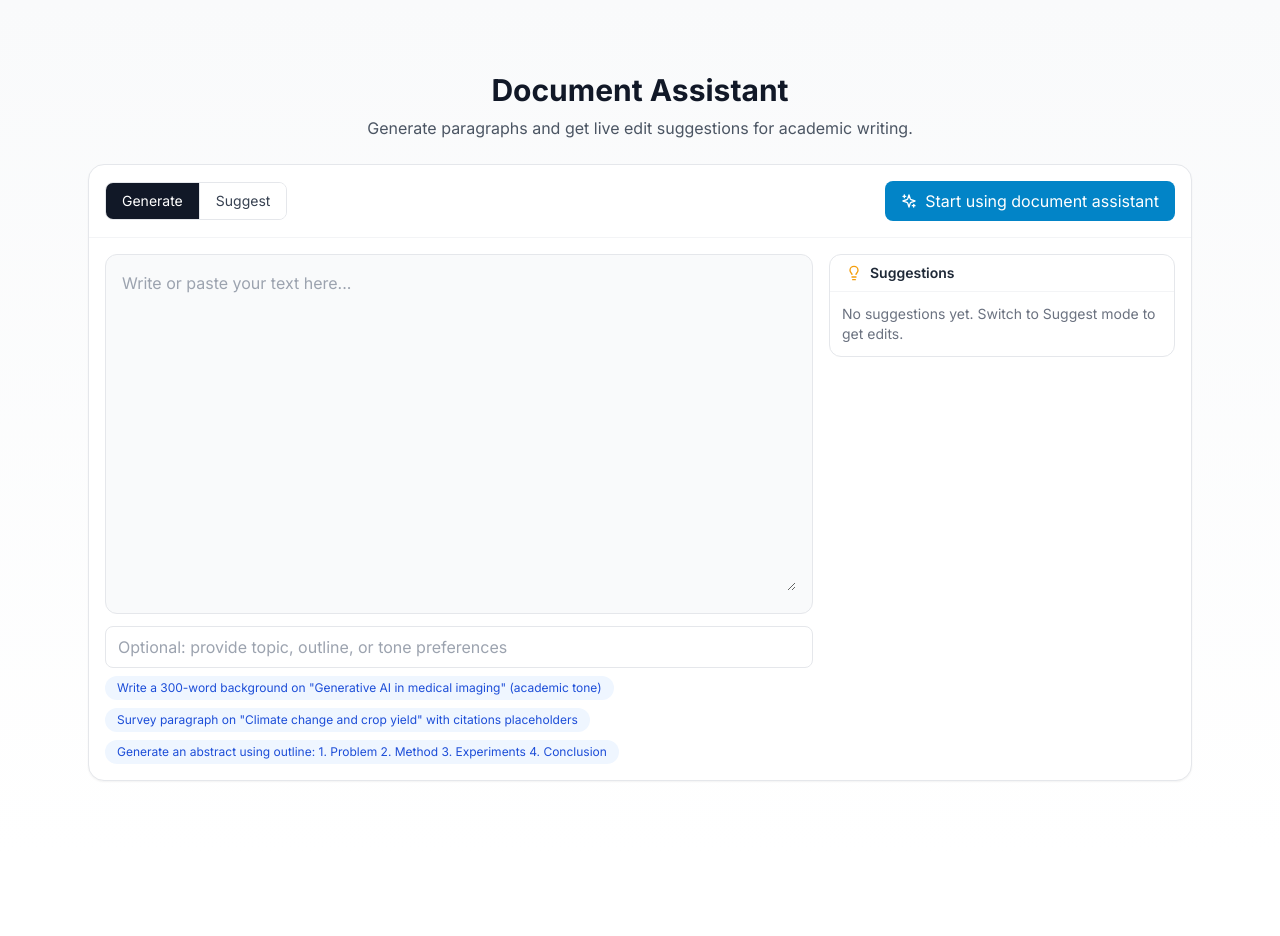
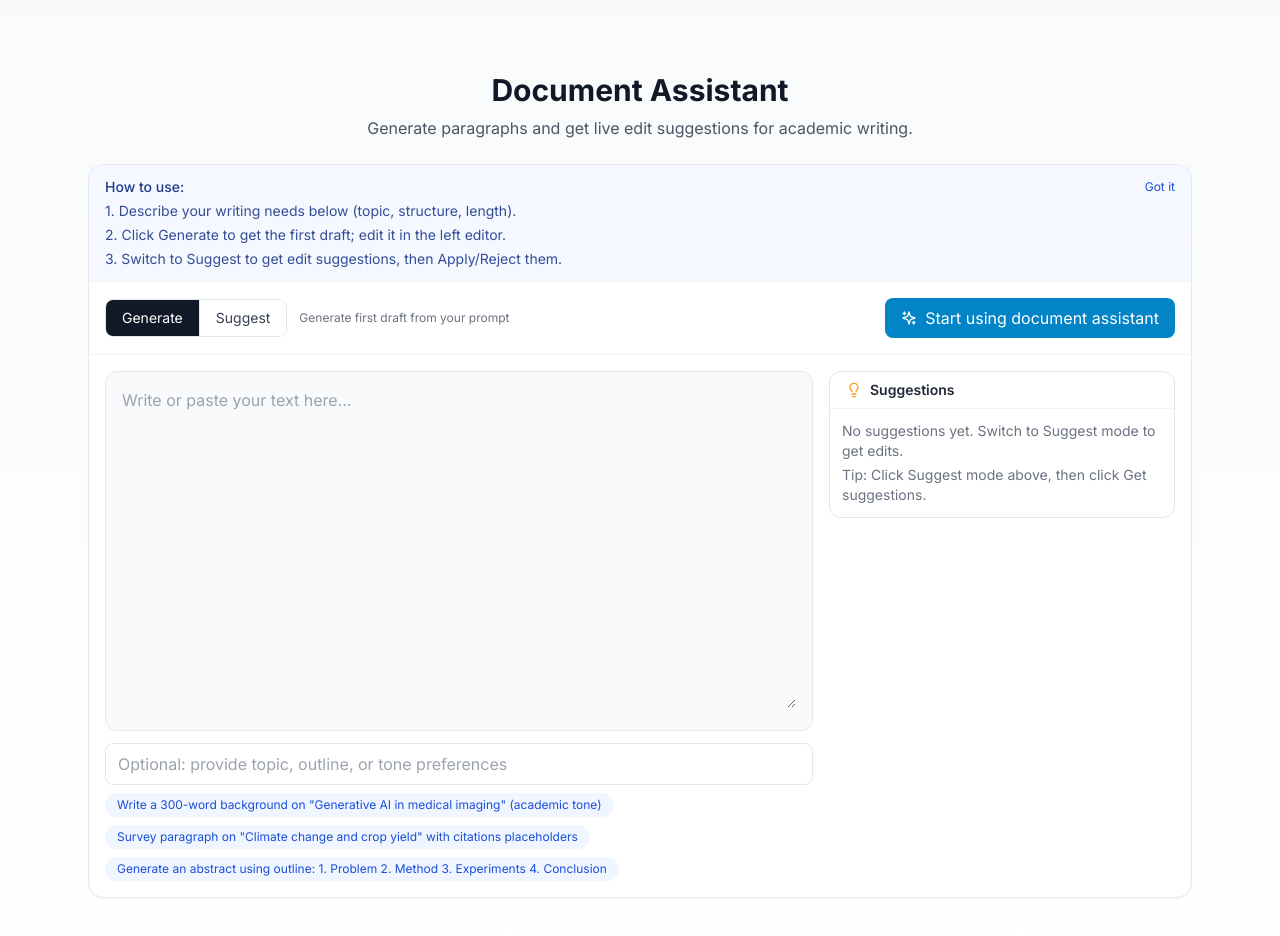
Before and after one commit to Mercury-nju/Citea, a Next.js app: page /document-assistant in a window 1280 px wide. Shown: the top 936 px of the page. Before the commit the page ends 853 px from the top, so only its background shows below. Built offline with nearby package versions, Linux system fonts and the light colour scheme.

Commit message:
ux(document-assistant): onboarding helper, mode descriptions, clearer empty states

```diff
--- a/components/DocumentAssistant.tsx
+++ b/components/DocumentAssistant.tsx
@@ -22,6 +22,7 @@ export default function DocumentAssistant() {
   const [error, setError] = useState('')
   const [suggestions, setSuggestions] = useState<Suggestion[]>([])
   const [feedback, setFeedback] = useState<{grammar?: string; logic?: string; clarity?: string; overall?: string}>({})
+  const [showHelp, setShowHelp] = useState(true)
   const examplePrompts = useMemo(() => (
     language === 'zh'
       ? [
@@ -209,6 +210,18 @@ export default function DocumentAssistant() {
       </div>
 
       <div className="bg-white rounded-2xl border border-gray-200 shadow-sm">
+        {/* Onboarding helper */}
+        {showHelp && (
+          <div className="px-4 py-3 border-b border-gray-100 bg-blue-50/60 flex flex-col gap-1 text-sm">
+            <div className="flex items-center justify-between">
+              <p className="font-medium text-blue-900">{language === 'zh' ? '如何使用：' : 'How to use:'}</p>
+              <button onClick={() => setShowHelp(false)} className="text-xs text-blue-700 hover:underline">{language === 'zh' ? '我知道了' : 'Got it'}</button>
+            </div>
+            <p className="text-blue-900/90">1. {language === 'zh' ? '在下方“写作需求”中描述你要写的内容（主题、结构、字数）' : 'Describe your writing needs below (topic, structure, length).'} </p>
+            <p className="text-blue-900/90">2. {language === 'zh' ? '点击“生成”得到首版文本；可直接在左侧编辑区修改' : 'Click Generate to get the first draft; edit it in the left editor.'}</p>
+            <p className="text-blue-900/90">3. {language === 'zh' ? '切换到“建议模式”获取逐条修改建议，点击“应用/忽略”' : 'Switch to Suggest to get edit suggestions, then Apply/Reject them.'}</p>
+          </div>
+        )}
         <div className="p-4 border-b border-gray-100 flex flex-wrap items-center gap-3">
           <div className="inline-flex rounded-lg overflow-hidden border border-gray-200">
             <button
@@ -220,6 +233,7 @@ export default function DocumentAssistant() {
               onClick={() => setOperation('suggest')}
             >{t?.documentAssistant?.suggest || 'Suggest'}</button>
           </div>
+          <span className="text-xs text-gray-500">{operation === 'generate' ? (language === 'zh' ? '根据需求生成首版文本' : 'Generate first draft from your prompt') : (language === 'zh' ? '分析当前文本并给出可应用的修改建议' : 'Analyze current text and return actionable suggestions')}</span>
 
           {!started && (
             <button
@@ -335,7 +349,10 @@ export default function DocumentAssistant() {
               </div>
               <div className="p-3 max-h-[380px] overflow-y-auto space-y-2">
                 {suggestions.length === 0 && (
-                  <p className="text-sm text-gray-500">{t?.documentAssistant?.noSuggestions || 'No suggestions yet. Switch to Suggest mode to get edits.'}</p>
+                  <div className="text-sm text-gray-500">
+                    <p>{t?.documentAssistant?.noSuggestions || 'No suggestions yet. Switch to Suggest mode to get edits.'}</p>
+                    <p className="mt-1">{language === 'zh' ? '提示：点击上方“建议模式”，然后再次点击“获取建议”。' : 'Tip: Click Suggest mode above, then click Get suggestions.'}</p>
+                  </div>
                 )}
                 {suggestions.map((s) => (
                   <div key={s.id} className="border border-gray-200 rounded-lg p-3 bg-white">
```
